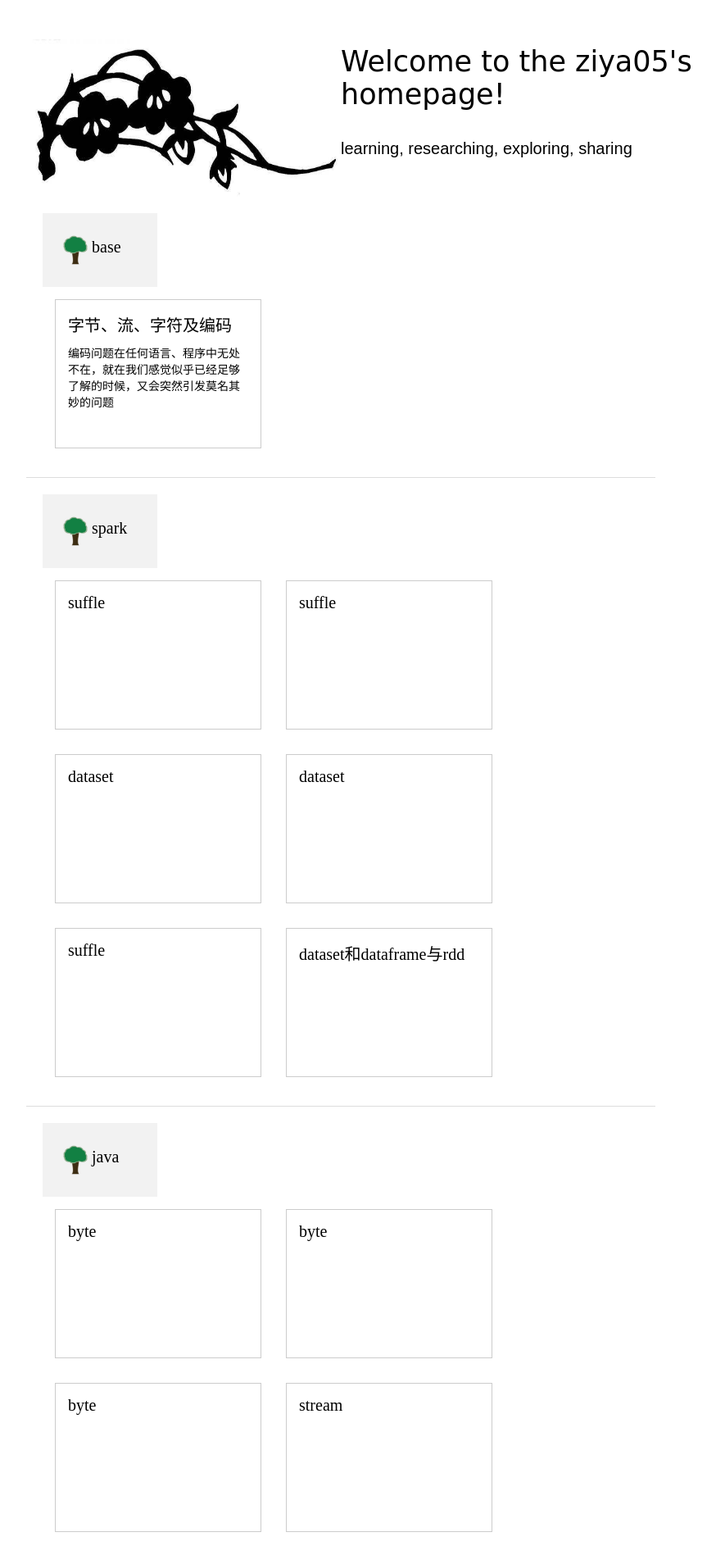
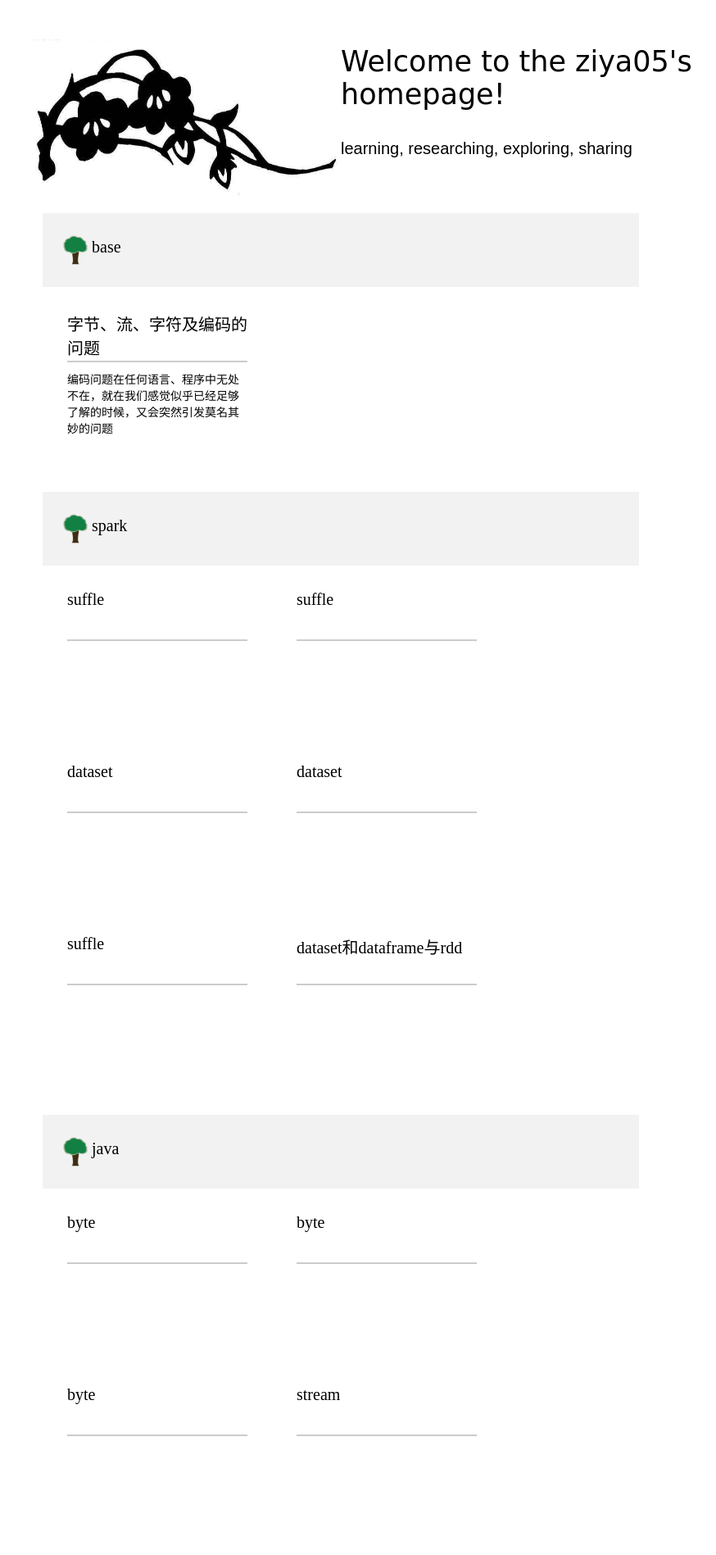
Before and after one commit to ziya05/ziya05.github.io, a Jekyll site: the page built from index.html, in a window 1280 px wide. Shown: the top 1897 px of the page at 82% size, without its empty margins (224-1098 px from the left). Built offline with Jekyll 4.4.1, drawn with Linux system fonts in a browser that asks for light colours.

Commit message:
update style

```diff
--- a/_posts/code/base/2018-05-18-byte-stream-char-encoding.html
+++ b/_posts/code/base/2018-05-18-byte-stream-char-encoding.html
@@ -1,6 +1,6 @@
 ---
 layout: default
-title: 字节、流、字符及编码
+title: 字节、流、字符及编码的问题
 description: 编码问题在任何语言、程序中无处不在，就在我们感觉似乎已经足够了解的时候，又会突然引发莫名其妙的问题
 categories: [code, base]
 ---
--- a/assets/css/home.css
+++ b/assets/css/home.css
@@ -65,7 +65,6 @@
 
 .section {
 	padding: 20px;
-	border-bottom: 1px solid #ddd;
 }
 
 .section-name {
@@ -73,7 +72,7 @@
 	height: 60px;
 	padding-left: 60px;
 	padding-top: 30px;
-	background: url('/assets/img/small-green-tree.jpg') top left no-repeat;
+	background: rgb(242, 242, 242) url('/assets/img/small-green-tree.jpg') top left no-repeat;
 	background-size: 200px auto;
 	background-position: -60px 50%;
 }
@@ -83,7 +82,6 @@
 	margin: 15px;
 	padding: 15px;
 	background-color: #fff;
-	border: 1px solid #ccc;
 	overflow: hidden;
 }
 
@@ -102,6 +100,13 @@
 	margin: 0px;
 }
 
+.article-name {
+	height: 60px;
+	/*white-space: nowrap;*/
+	overflow: hidden;
+	border-bottom: 2px solid #ccc;
+}
+
 .article-description {
 	margin-top: 10px;
 	font-size: 14px;
```
